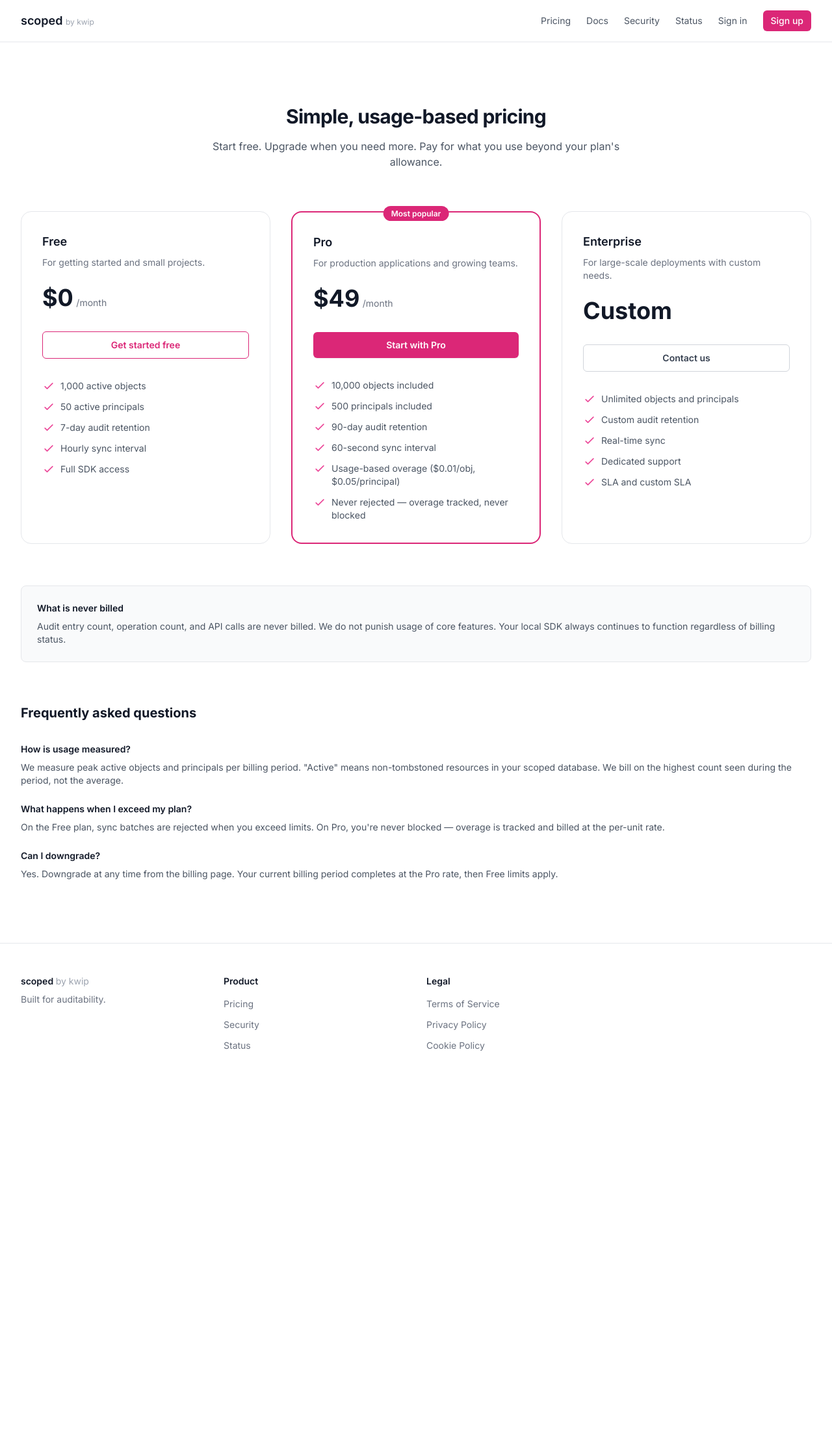
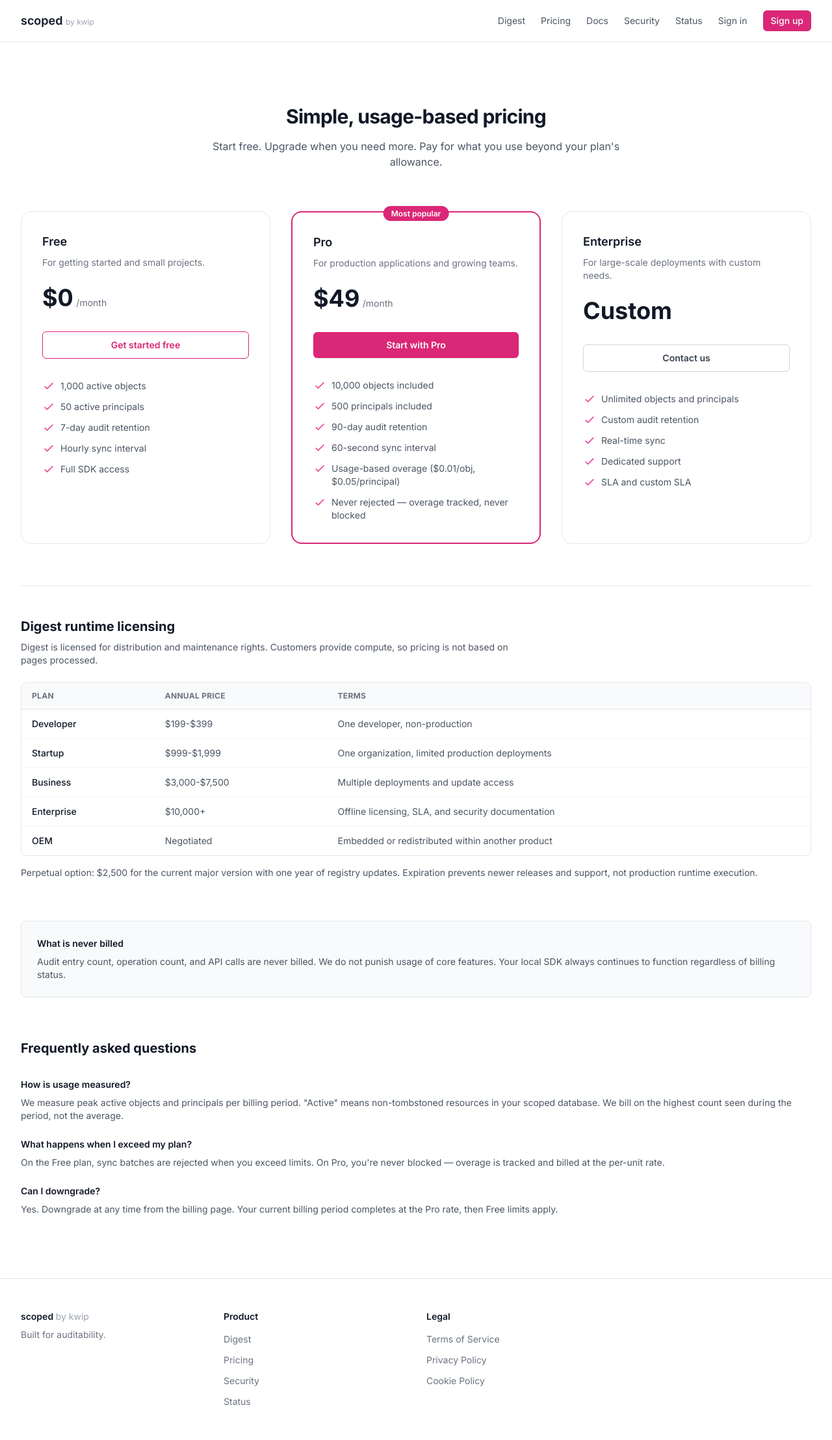
Before and after one commit to kwip-info/kwiptech, a Django app: page /pricing in a window 1280 px wide. Shown: the whole page at 65% size. Before the commit the page ends 1617 px from the top, so only its background shows below. Run offline with Django 5.2, Linux system fonts and the light colour scheme; some libraries are stand-ins or nearby versions.

Commit message:
Add Digest runtime to public platform

```diff
--- a/plane/public/urls.py
+++ b/plane/public/urls.py
@@ -8,6 +8,7 @@ app_name = "public"
 
 urlpatterns = [
     path("", views.landing, name="landing"),
+    path("digest", views.digest, name="digest"),
     path("pricing", views.pricing, name="pricing"),
     path("status", views.status, name="status"),
     path("security", views.security, name="security"),
--- a/plane/public/views.py
+++ b/plane/public/views.py
@@ -33,6 +33,10 @@ def landing(request):
 
 def pricing(request):
     return render(request, "public/pricing.html")
+
+
+def digest(request):
+    return render(request, "public/digest.html")
 
 
 def status(request):
@@ -373,6 +377,8 @@ def llms_txt(request):
 ## Docs
 
 - [Documentation hub]({base}/docs): SDK reference, platform guides, integration examples
+- [Digest runtime]({base}/digest): Self-hosted document extraction runtime
+- [Digest runtime docs]({base}/docs/platform/digest-runtime.md): Runtime boundary, deployment, and pricing model
 - [SDK docs index]({base}/docs/manifest.json): Machine-readable SDK docs manifest
 - [Platform docs index]({base}/docs/platform/manifest.json): Machine-readable platform docs manifest
 
--- a/templates/_layouts/public.html
+++ b/templates/_layouts/public.html
@@ -8,6 +8,7 @@
             <div class="flex h-16 justify-between items-center">
                 <a href="/" class="text-lg font-semibold text-gray-900">scoped <span class="text-xs font-normal text-gray-400">by kwip</span></a>
                 <div class="flex items-center gap-6">
+                    <a href="{% url 'public:digest' %}" class="text-sm text-gray-600 hover:text-gray-900">Digest</a>
                     <a href="{% url 'public:pricing' %}" class="text-sm text-gray-600 hover:text-gray-900">Pricing</a>
                     <a href="{% url 'public:docs' %}" class="text-sm text-gray-600 hover:text-gray-900">Docs</a>
                     <a href="{% url 'public:security' %}" class="text-sm text-gray-600 hover:text-gray-900">Security</a>
--- a/templates/components/_footer.html
+++ b/templates/components/_footer.html
@@ -11,6 +11,7 @@
             <div>
                 <p class="text-sm font-semibold text-gray-900">Product</p>
                 <ul class="mt-3 space-y-2">
+                    <li><a href="{% url 'public:digest' %}" class="text-sm text-gray-500 hover:text-gray-900">Digest</a></li>
                     <li><a href="{% url 'public:pricing' %}" class="text-sm text-gray-500 hover:text-gray-900">Pricing</a></li>
                     <li><a href="{% url 'public:security' %}" class="text-sm text-gray-500 hover:text-gray-900">Security</a></li>
                     <li><a href="{% url 'public:status' %}" class="text-sm text-gray-500 hover:text-gray-900">Status</a></li>
--- a/templates/public/pricing.html
+++ b/templates/public/pricing.html
@@ -128,6 +128,59 @@
         </div>
     </div>
 
+    <!-- Digest pricing -->
+    <div class="mt-16 border-t border-gray-200 pt-12">
+        <div class="max-w-3xl">
+            <h2 class="text-xl font-bold text-gray-900">Digest runtime licensing</h2>
+            <p class="mt-2 text-sm text-gray-600">
+                Digest is licensed for distribution and maintenance rights. Customers provide compute,
+                so pricing is not based on pages processed.
+            </p>
+        </div>
+        <div class="mt-6 overflow-hidden rounded-lg border border-gray-200 bg-white">
+            <table class="min-w-full divide-y divide-gray-200 text-sm">
+                <thead class="bg-gray-50 text-left text-xs font-semibold uppercase tracking-wide text-gray-500">
+                    <tr>
+                        <th class="px-4 py-3">Plan</th>
+                        <th class="px-4 py-3">Annual price</th>
+                        <th class="px-4 py-3">Terms</th>
+                    </tr>
+                </thead>
+                <tbody class="divide-y divide-gray-100 text-gray-600">
+                    <tr>
+                        <td class="px-4 py-3 font-medium text-gray-900">Developer</td>
+                        <td class="px-4 py-3">$199-$399</td>
+                        <td class="px-4 py-3">One developer, non-production</td>
+                    </tr>
+                    <tr>
+                        <td class="px-4 py-3 font-medium text-gray-900">Startup</td>
+                        <td class="px-4 py-3">$999-$1,999</td>
+                        <td class="px-4 py-3">One organization, limited production deployments</td>
+                    </tr>
+                    <tr>
+                        <td class="px-4 py-3 font-medium text-gray-900">Business</td>
+                        <td class="px-4 py-3">$3,000-$7,500</td>
+                        <td class="px-4 py-3">Multiple deployments and update access</td>
+                    </tr>
+                    <tr>
+                        <td class="px-4 py-3 font-medium text-gray-900">Enterprise</td>
+                        <td class="px-4 py-3">$10,000+</td>
+                        <td class="px-4 py-3">Offline licensing, SLA, and security documentation</td>
+                    </tr>
+                    <tr>
+                        <td class="px-4 py-3 font-medium text-gray-900">OEM</td>
+                        <td class="px-4 py-3">Negotiated</td>
+                        <td class="px-4 py-3">Embedded or redistributed within another product</td>
+                    </tr>
+                </tbody>
+            </table>
+        </div>
+        <p class="mt-4 text-sm text-gray-600">
+            Perpetual option: $2,500 for the current major version with one year of registry updates.
+            Expiration prevents newer releases and support, not production runtime execution.
+        </p>
+    </div>
+
     <!-- What's not billed -->
     <div class="mt-16 rounded-lg border border-gray-200 bg-gray-50 p-6">
         <h3 class="text-sm font-semibold text-gray-900">What is never billed</h3>
```
Also changed, not shown: docs/platform/digest-runtime.md (added, +56 -0 lines), plane/public/tests/test_views.py (+36 -0 lines), templates/public/digest.html (added, +82 -0 lines), templates/public/landing.html (+21 -0 lines), templates/public/security.html (+14 -0 lines), docs/platform/manifest.json.
